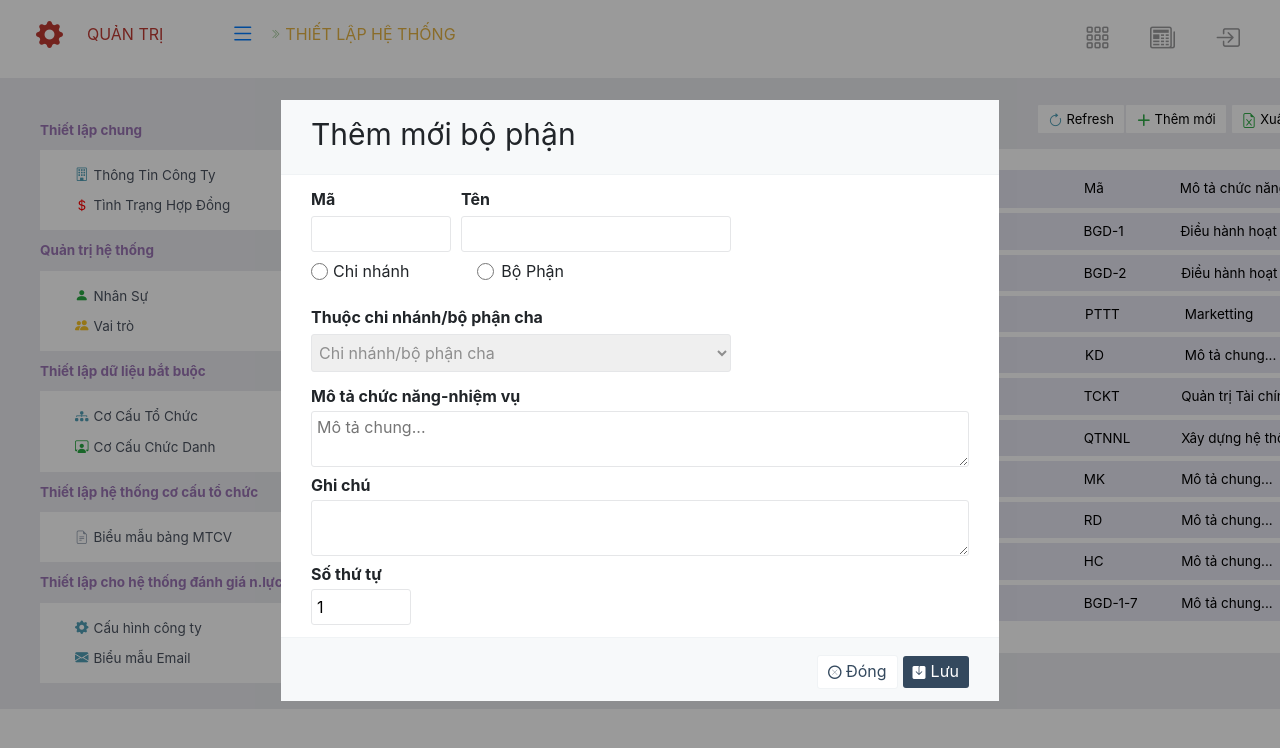
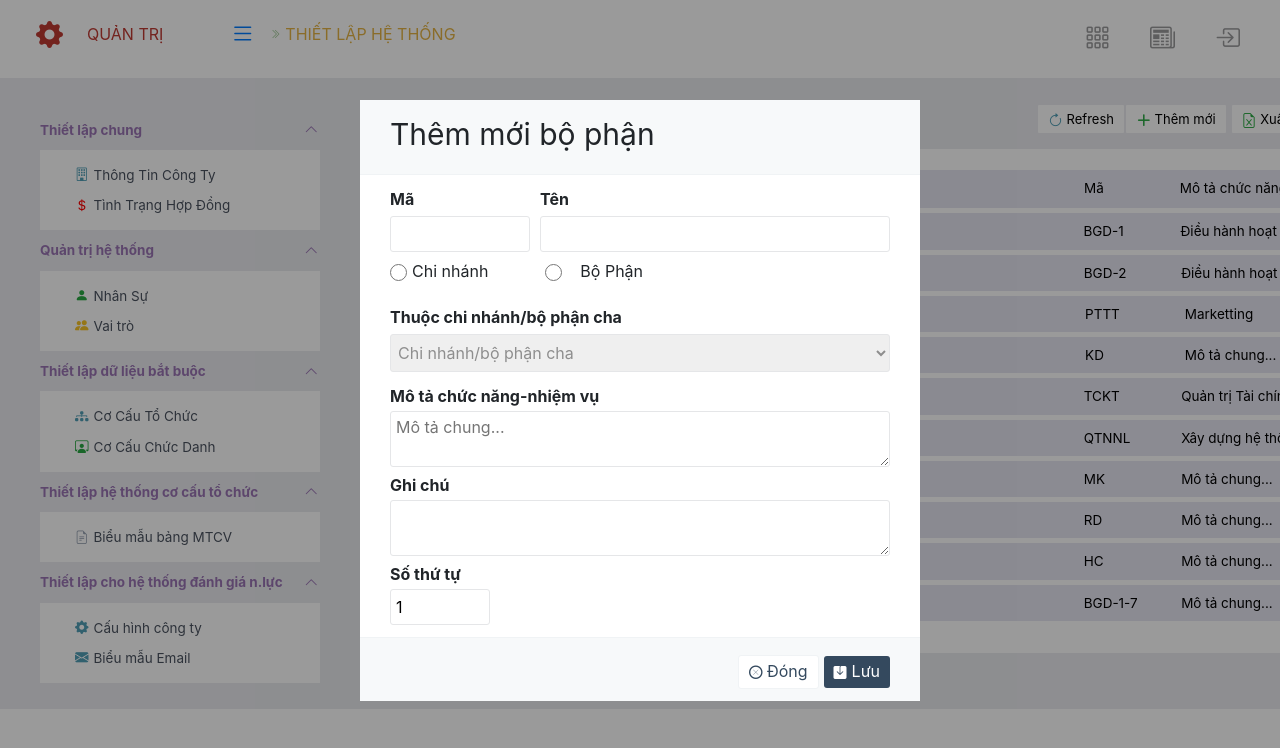
Before and after one commit to nhatkhanh022400/demo-angular, an Angular app: page / in a window 1280 px wide. Both pictures are taken after a click on the button "Thêm mới". Shown: the top 748 px of the page. Built offline with nearby package versions, Linux system fonts and the light colour scheme.

Commit message:
Demo-UI-fix: Chỉnh sửa giao diện cho treeview và popup

```diff
--- a/src/app/components/popup/popup.component.css
+++ b/src/app/components/popup/popup.component.css
@@ -54,7 +54,7 @@
   font-weight: bold;
 }
 .name input{
-  width:270px;
+  width:350px;
   padding: 5px;
   border-radius: 3px;
   border: 1px solid #e5e6e8;
@@ -78,6 +78,10 @@
   left: -1.5px;
 }
 
+#chinhanh{
+  transform: translateY(1px);
+}
+
 .chi-bo #chinhanh ~ .checking .check-left{
   opacity: 0;
   display: none;
@@ -89,7 +93,7 @@
 }
 
 #bophan{
-  transform: translateX(-9px);
+  transform: translate(-20px, 1px);
 }
 
 .checking .check-right{
--- a/src/app/components/popup/popup.component.html
+++ b/src/app/components/popup/popup.component.html
@@ -38,15 +38,15 @@
 
       <p style="margin-bottom: 5px; margin-top: 11px; font-weight: bold;">Thuộc chi nhánh/bộ phận cha</p>
       <select name="" id=""
-        style="width: 420px; padding:7px 3px 7px 3px; border-radius: 3px; margin-bottom: 12px; border: 1px solid #e5e6e8; color: rgb(142, 142, 142);">
+        style="width: 500px; padding:7px 3px 7px 3px; border-radius: 3px; margin-bottom: 12px; border: 1px solid #e5e6e8; color: rgb(142, 142, 142);">
         <option value="">Chi nhánh/bộ phận cha</option>
       </select>
       <p style="margin-bottom: 3px; font-weight: bold;">Mô tả chức năng-nhiệm vụ</p>
       <textarea name="" id="" cols="62" rows="2" placeholder="Mô tả chung..."
-        style="border-radius: 3px;border: 1px solid #e5e6e8; padding: 3px 0 3px 5px;"></textarea>
+        style="border-radius: 3px;border: 1px solid #e5e6e8; padding: 3px 0 3px 5px; width: 500px;"></textarea>
       <p style="margin-bottom: 3px; font-weight: bold;">Ghi chú</p>
       <textarea name="" id="" cols="62" rows="2"
-        style="border-radius: 3px; border: 1px solid #e5e6e8; padding: 3px 0 3px 5px;"></textarea>
+        style="border-radius: 3px; border: 1px solid #e5e6e8; padding: 3px 0 3px 5px; width: 500px;"></textarea>
       <p style="margin-bottom: 3px; font-weight: bold;">Số thứ tự</p>
       <input type="number" min="1" value="1"
         style="width: 100px; padding: 5px; border-radius: 3px; border: 1px solid #e5e6e8;">
--- a/src/app/components/tree-right/tree-right.component.html
+++ b/src/app/components/tree-right/tree-right.component.html
@@ -139,4 +139,5 @@
         </li>
       </ul>
     </div>
+
   </div>
```
